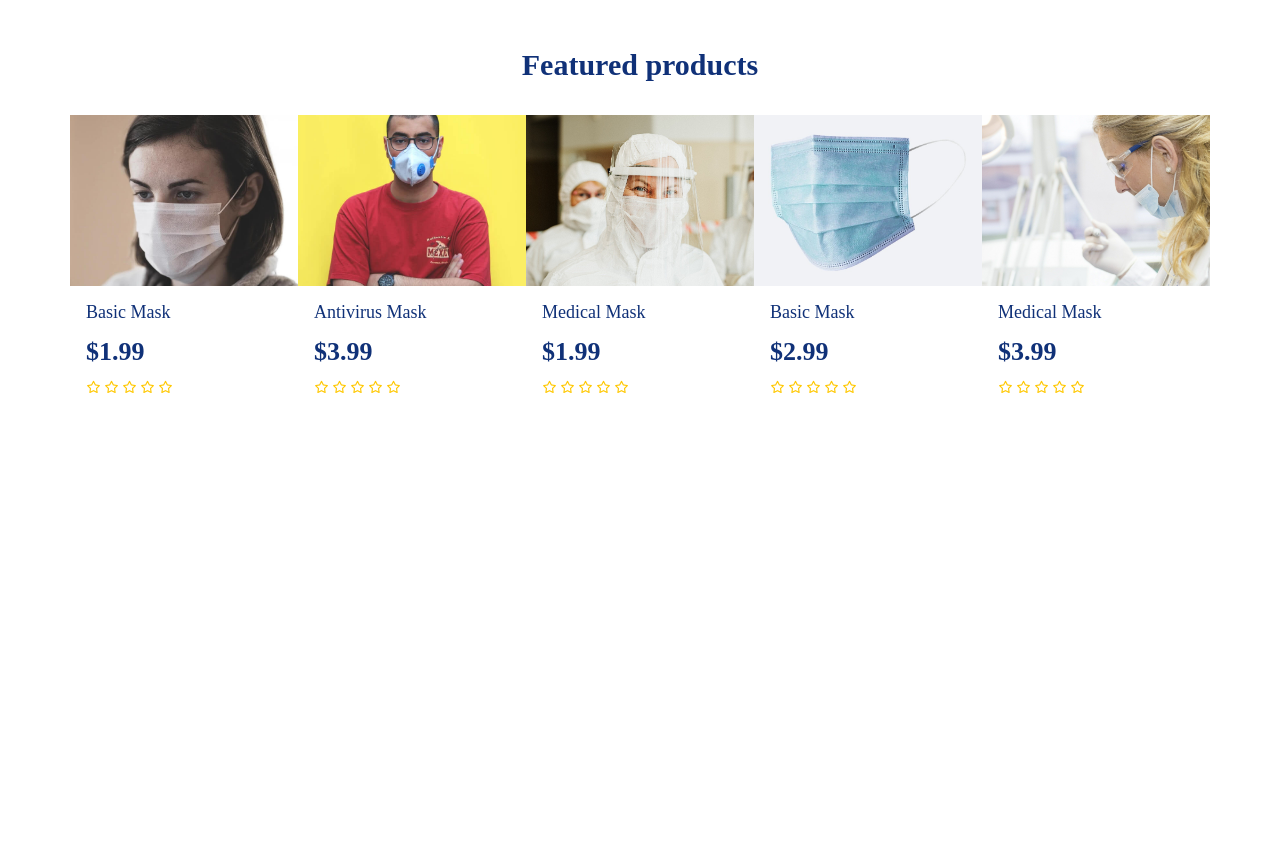
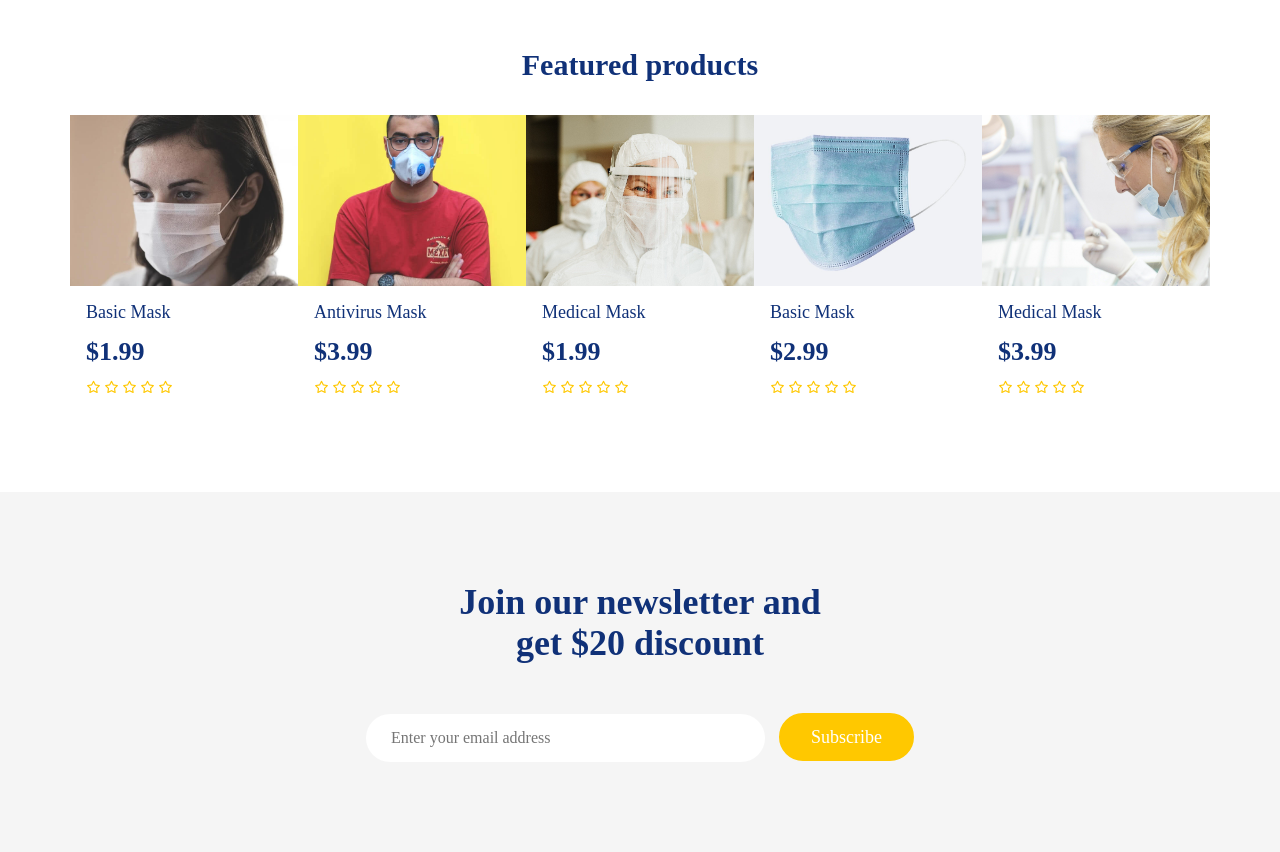
Before and after one commit to thanhnhanvo192/FE_Basic, a plain HTML site: page bai-08-ver2/index.html in a window 1280 px wide. Shown: the part 2633-3485 px from the top of the page. Before the commit the page ends 3125 px from the top, so only its background shows below. Drawn offline with Linux system fonts and the light colour scheme; a web font is replaced by a local one.

Commit message:
bai-08-ver2: implement section-seven

```diff
--- a/bai-08-ver2/assets/css/styles.css
+++ b/bai-08-ver2/assets/css/styles.css
@@ -581,3 +581,36 @@
   }
 }
 /* End Section-six */
+
+/* Section-seven */
+.section-seven {
+  padding: 90px 0;
+  background-color: whitesmoke;
+}
+.section-seven .inner-content {
+  text-align: center;
+  width: 50%;
+  margin-left: auto;
+  margin-right: auto;
+}
+.section-seven .inner-content .inner-title h4 {
+  font-size: 36px;
+  color: var(--color-one);
+  margin: 0;
+  margin-bottom: 48px;
+}
+.section-seven .inner-content .inner-form .inner-textfield {
+  padding: 15px 0px 15px 25px;
+  border-radius: 50px;
+  border: none;
+  width: 70%;
+  outline: none;
+}
+.section-seven .button {
+  padding: 12px 30px;
+  margin-left: 10px;
+}
+.section-seven .button:hover {
+  transition: all 0.5s;
+}
+/* End Section-seven */
--- a/bai-08-ver2/index.html
+++ b/bai-08-ver2/index.html
@@ -325,5 +325,32 @@
       </div>
     </div>
     <!-- End Section-six -->
+
+    <!-- Section seven -->
+    <div class="section-seven">
+      <div class="container">
+        <div class="inner-wrap">
+          <div class="inner-content">
+            <div class="inner-title">
+              <h4>
+                <strong
+                  >Join our newsletter and <br />
+                  get $20 discount</strong
+                >
+              </h4>
+            </div>
+            <div class="inner-form">
+              <input
+                type="text"
+                class="inner-textfield"
+                placeholder="Enter your email address"
+              />
+              <div class="button button-two">Subscribe</div>
+            </div>
+          </div>
+        </div>
+      </div>
+    </div>
+    <!-- End Section seven -->
   </body>
 </html>
```
